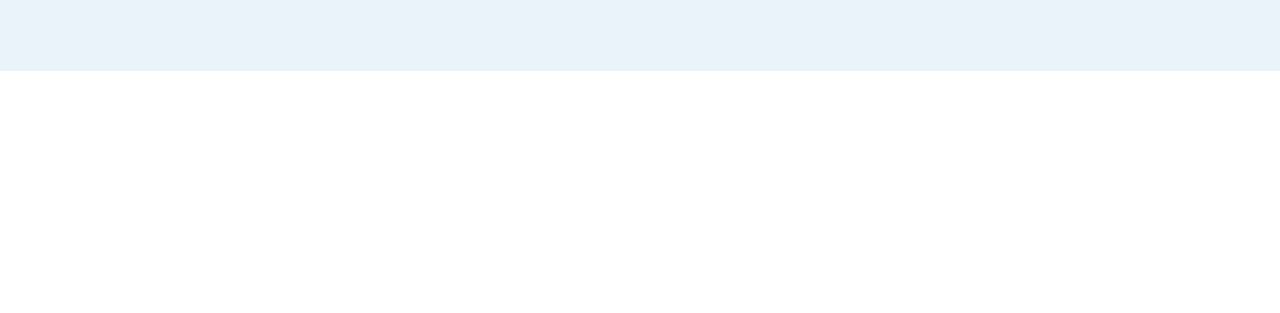
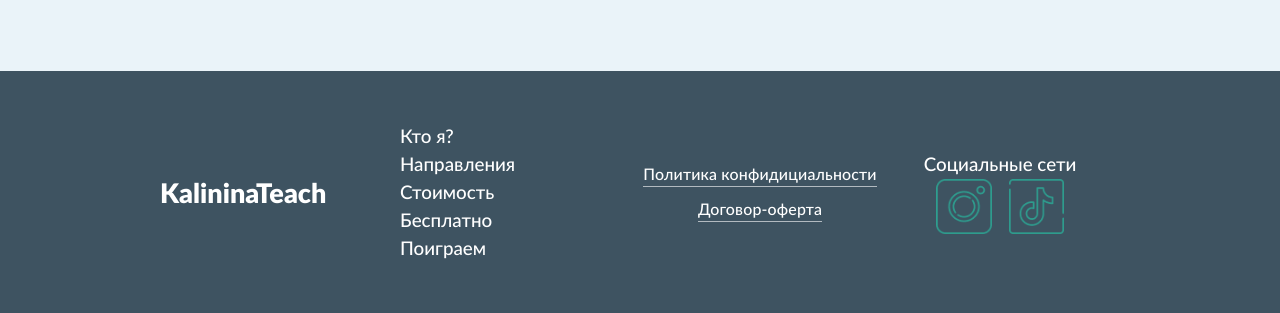
Before and after one commit to oksan4ik10/mySite, a plain HTML site: page index.html in a window 1280 px wide. Shown: the part 5073-5386 px from the top of the page. Before the commit the page ends 5144 px from the top, so only its background shows below. Drawn offline with Linux system fonts and the light colour scheme.

Commit message:
block footer

```diff
--- a/css/style.css
+++ b/css/style.css
@@ -1108,6 +1108,121 @@ a.btn{
 }
 
 
+/*===========footer==============*/
+.footer {
+    background-color: #3E5361;
+    color: #FFFFFF;
+    font-size: calc(14px + (22 - 14) * ((100vw - 320px) / (1920 - 320)));
+    padding-top: 32px;
+    padding-bottom: 32px;
+}
+.footer a{
+    color: #FFFFFF;
+}
+
+.footer__container {
+    display: grid;
+    grid-template-columns: 1fr 1fr 1fr 1fr;
+    align-items: center;
+}
+.footer__logo {
+}
+
+.footer__nav {
+}
+.nav {
+}
+.nav__list {
+    list-style: none;
+    padding: 0;
+}
+.nav__item {
+}
+.nav__link {
+}
+.footer__docs {
+}
+.docs {
+    display: flex;
+    flex-direction: column;
+    align-items: flex-start;
+}
+.docs__item {
+    border-bottom: 1px solid rgba(255, 255, 255, 0.6);
+}
+.footer__social {
+
+}
+.social {
+    display: flex;
+    align-items: center;
+    justify-content: center;
+    flex-wrap: wrap;
+
+}
+
+.social__text {
+    color: #FFFFFF;
+    margin-right: 17px;
+
+}
+.social__link {
+}
+.social__images{
+    display: flex;
+
+}
+.social__images>*:not(:last-child){
+    margin-right: 17px;
+}
+.social__img {
+    width: calc(42px + (42 - 20) * ((100vw - 320px) / (1920 - 320)));
+}
+@media(max-width:1300px){
+
+    .social__text {
+        margin-right: 0px;
+
+    }
+    .docs {
+        align-items: center;
+        text-align: center;
+        font-size: calc(14px + (16 - 14) * ((100vw - 320px) / (1300 - 320)));
+        letter-spacing: 0.01em;
+    }
+
+    .docs>*:not(:last-child){
+        margin-bottom: 10px;
+    }
+}
+@media (max-width: 960px){
+    .footer__container {
+        grid-template-columns: 1fr 1fr;
+        grid-row-gap:10px;
+        justify-items: center;
+    }
+    .footer__social{
+        grid-column: 2/3;
+    }
+    .social__text {
+        margin-right: 10px;
+
+    }
+
+}
+
+@media (max-width: 500px){
+    .footer__container {
+        grid-template-columns: 1fr;
+
+
+    }
+    .footer__social{
+        grid-column: 1/2;
+        grid-row: 2/3;
+        margin-top: 10px;
+    }
+}
 
 /*============== modal============ */
 .modal{
--- a/index.html
+++ b/index.html
@@ -251,6 +251,42 @@
         </div>
     </section>
 
+    <footer class="footer">
+        <div class="container footer__container">
+            <a href="#" class="footer__logo logo">KalininaTeach</a>
+            <nav class="footer__nav nav">
+                <ul class="nav__list">
+                    <li class="nav__item"><a href="#" class="nav__link">Кто я?</a></li>
+                    <li class="nav__item"><a href="#" class="nav__link">Направления</a></li>
+                    <li class="nav__item"><a href="#" class="nav__link">Стоимость</a></li>
+                    <li class="nav__item"><a href="#" class="nav__link">Бесплатно</a></li>
+                    <li class="nav__item"><a href="#" class="nav__link">Поиграем</a></li>
+                </ul>
+            </nav>
+            <div class="footer__docs docs">
+                <a href="#" class="docs__item">Политика конфидициальности</a>
+                <a href="#" class="docs__item">Договор-оферта</a>
+
+            </div>
+            <div class="footer__social social">
+                <p class="social__text">
+                    Социальные сети
+                </p>
+                <div class="social__images">
+                    <a href="https://www.instagram.com/kalininateach" class="social__link">
+                        <img src="img/social/instagram.png" alt="instagram" class="social__img">
+                    </a>
+                    <a href="https://www.tiktok.com/@kalininateach/" class="social__link">
+                        <img src="img/social/tiktok.png" alt="tik-tok" class="social__img">
+                    </a>
+                </div>
+
+            </div>
+
+
+        </div>
+    </footer>
+
 
 
 
```
Also changed, not shown: img/social/instagram.png (added), img/social/tiktok.png (added).
